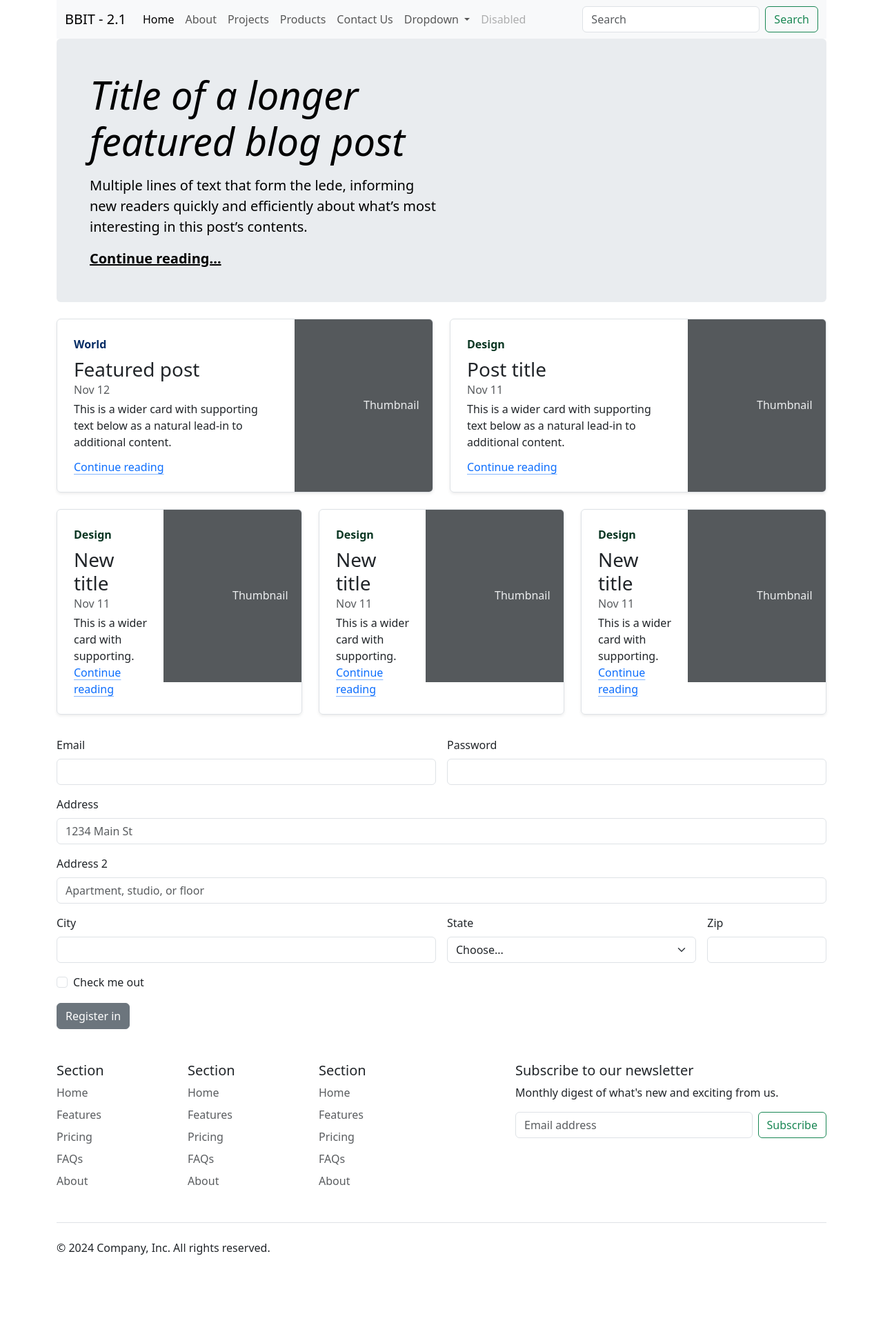
After one commit to mundabenj/a_wad, a PHP site: page /bts.html in a window 1280 px wide. The commit adds this page. Shown: the whole page at 69% size. Run offline with PHP 8.4, Linux system fonts and the light colour scheme.

Commit message:
implemented the bootstrap

```diff
--- /dev/null
+++ b/bts.html
@@ -0,0 +1,268 @@
+<!doctype html>
+<html lang="en">
+  <head>
+    <meta charset="utf-8">
+    <meta name="viewport" content="width=device-width, initial-scale=1">
+    <title>Bootstrap demo</title>
+
+    <link href="https://cdn.jsdelivr.net/npm/bootstrap@5.3.3/dist/css/bootstrap.min.css" rel="stylesheet" integrity="sha384-QWTKZyjpPEjISv5WaRU9OFeRpok6YctnYmDr5pNlyT2bRjXh0JMhjY6hW+ALEwIH" crossorigin="anonymous">
+
+    <link rel="stylesheet" href="customized_style.css">
+
+  </head>
+  <body>
+    <div class="container">
+        <!-- nav starts here -->
+        <nav class="navbar navbar-expand-lg bg-body-tertiary">
+            <div class="container-fluid">
+              <a class="navbar-brand" href="./">BBIT - 2.1</a>
+              <button class="navbar-toggler" type="button" data-bs-toggle="collapse" data-bs-target="#navbarSupportedContent" aria-controls="navbarSupportedContent" aria-expanded="false" aria-label="Toggle navigation">
+                <span class="navbar-toggler-icon"></span>
+              </button>
+              <div class="collapse navbar-collapse" id="navbarSupportedContent">
+                <ul class="navbar-nav me-auto mb-2 mb-lg-0">
+                  <li class="nav-item">
+                    <a class="nav-link active" aria-current="page" href="#">Home</a>
+                  </li>
+                  <li class="nav-item">
+                    <a class="nav-link" href="#">About</a>
+                  </li>
+                  <li class="nav-item">
+                    <a class="nav-link" href="#">Projects</a>
+                  </li>
+                  <li class="nav-item">
+                    <a class="nav-link" href="#">Products</a>
+                  </li>
+                  <li class="nav-item">
+                    <a class="nav-link" href="#">Contact Us</a>
+                  </li>
+                  <li class="nav-item dropdown">
+                    <a class="nav-link dropdown-toggle" href="#" role="button" data-bs-toggle="dropdown" aria-expanded="false">
+                      Dropdown
+                    </a>
+                    <ul class="dropdown-menu">
+                      <li><a class="dropdown-item" href="#">Action</a></li>
+                      <li><a class="dropdown-item" href="#">Another action</a></li>
+                      <li><hr class="dropdown-divider"></li>
+                      <li><a class="dropdown-item" href="#">Something else here</a></li>
+                    </ul>
+                  </li>
+                  <li class="nav-item">
+                    <a class="nav-link disabled" aria-disabled="true">Disabled</a>
+                  </li>
+                </ul>
+                <form class="d-flex" role="search">
+                  <input class="form-control me-2" type="search" placeholder="Search" aria-label="Search">
+                  <button class="btn btn-outline-success" type="submit">Search</button>
+                </form>
+              </div>
+            </div>
+          </nav>
+        <!-- nav ends here -->
+        <!-- banner starts here -->
+        <div class="p-4 p-md-5 mb-4 rounded text-body-emphasis bg-body-secondary">
+            <div class="col-lg-6 px-0">
+              <h1 class="display-4 fst-italic">Title of a longer featured blog post</h1>
+              <p class="lead my-3">Multiple lines of text that form the lede, informing new readers quickly and efficiently about what’s most interesting in this post’s contents.</p>
+              <p class="lead mb-0"><a href="#" class="text-body-emphasis fw-bold">Continue reading...</a></p>
+            </div>
+          </div>
+        <!-- banner ends here -->
+        <!-- featured starts here -->
+        <div class="row mb-2">
+            <div class="col-md-6">
+              <div class="row g-0 border rounded overflow-hidden flex-md-row mb-4 shadow-sm h-md-250 position-relative">
+                <div class="col p-4 d-flex flex-column position-static">
+                  <strong class="d-inline-block mb-2 text-primary-emphasis">World</strong>
+                  <h3 class="mb-0">Featured post</h3>
+                  <div class="mb-1 text-body-secondary">Nov 12</div>
+                  <p class="card-text mb-auto">This is a wider card with supporting text below as a natural lead-in to additional content.</p>
+                  <a href="#" class="icon-link gap-1 icon-link-hover stretched-link">
+                    Continue reading
+                    <svg class="bi"><use xlink:href="#chevron-right"/></svg>
+                  </a>
+                </div>
+                <div class="col-auto d-none d-lg-block">
+                  <svg class="bd-placeholder-img" width="200" height="250" xmlns="http://www.w3.org/2000/svg" role="img" aria-label="Placeholder: Thumbnail" preserveAspectRatio="xMidYMid slice" focusable="false"><title>Placeholder</title><rect width="100%" height="100%" fill="#55595c"/><text x="50%" y="50%" fill="#eceeef" dy=".3em">Thumbnail</text></svg>
+                </div>
+              </div>
+            </div>
+            <div class="col-md-6">
+              <div class="row g-0 border rounded overflow-hidden flex-md-row mb-4 shadow-sm h-md-250 position-relative">
+                <div class="col p-4 d-flex flex-column position-static">
+                  <strong class="d-inline-block mb-2 text-success-emphasis">Design</strong>
+                  <h3 class="mb-0">Post title</h3>
+                  <div class="mb-1 text-body-secondary">Nov 11</div>
+                  <p class="mb-auto">This is a wider card with supporting text below as a natural lead-in to additional content.</p>
+                  <a href="#" class="icon-link gap-1 icon-link-hover stretched-link">
+                    Continue reading
+                    <svg class="bi"><use xlink:href="#chevron-right"/></svg>
+                  </a>
+                </div>
+                <div class="col-auto d-none d-lg-block">
+                  <svg class="bd-placeholder-img" width="200" height="250" xmlns="http://www.w3.org/2000/svg" role="img" aria-label="Placeholder: Thumbnail" preserveAspectRatio="xMidYMid slice" focusable="false"><title>Placeholder</title><rect width="100%" height="100%" fill="#55595c"/><text x="50%" y="50%" fill="#eceeef" dy=".3em">Thumbnail</text></svg>
+                </div>
+              </div>
+            </div>
+            <div class="col-md-4">
+              <div class="row g-0 border rounded overflow-hidden flex-md-row mb-4 shadow-sm h-md-250 position-relative">
+                <div class="col p-4 d-flex flex-column position-static">
+                  <strong class="d-inline-block mb-2 text-success-emphasis">Design</strong>
+                  <h3 class="mb-0">New title</h3>
+                  <div class="mb-1 text-body-secondary">Nov 11</div>
+                  <p class="mb-auto">This is a wider card with supporting.</p>
+                  <a href="#" class="icon-link gap-1 icon-link-hover stretched-link">
+                    Continue reading
+                    <svg class="bi"><use xlink:href="#chevron-right"/></svg>
+                  </a>
+                </div>
+                <div class="col-auto d-none d-lg-block">
+                  <svg class="bd-placeholder-img" width="200" height="250" xmlns="http://www.w3.org/2000/svg" role="img" aria-label="Placeholder: Thumbnail" preserveAspectRatio="xMidYMid slice" focusable="false"><title>Placeholder</title><rect width="100%" height="100%" fill="#55595c"/><text x="50%" y="50%" fill="#eceeef" dy=".3em">Thumbnail</text></svg>
+                </div>
+              </div>
+            </div>
+            <div class="col-md-4">
+              <div class="row g-0 border rounded overflow-hidden flex-md-row mb-4 shadow-sm h-md-250 position-relative">
+                <div class="col p-4 d-flex flex-column position-static">
+                  <strong class="d-inline-block mb-2 text-success-emphasis">Design</strong>
+                  <h3 class="mb-0">New title</h3>
+                  <div class="mb-1 text-body-secondary">Nov 11</div>
+                  <p class="mb-auto">This is a wider card with supporting.</p>
+                  <a href="#" class="icon-link gap-1 icon-link-hover stretched-link">
+                    Continue reading
+                    <svg class="bi"><use xlink:href="#chevron-right"/></svg>
+                  </a>
+                </div>
+                <div class="col-auto d-none d-lg-block">
+                  <svg class="bd-placeholder-img" width="200" height="250" xmlns="http://www.w3.org/2000/svg" role="img" aria-label="Placeholder: Thumbnail" preserveAspectRatio="xMidYMid slice" focusable="false"><title>Placeholder</title><rect width="100%" height="100%" fill="#55595c"/><text x="50%" y="50%" fill="#eceeef" dy=".3em">Thumbnail</text></svg>
+                </div>
+              </div>
+            </div>
+            <div class="col-md-4">
+              <div class="row g-0 border rounded overflow-hidden flex-md-row mb-4 shadow-sm h-md-250 position-relative">
+                <div class="col p-4 d-flex flex-column position-static">
+                  <strong class="d-inline-block mb-2 text-success-emphasis">Design</strong>
+                  <h3 class="mb-0">New title</h3>
+                  <div class="mb-1 text-body-secondary">Nov 11</div>
+                  <p class="mb-auto">This is a wider card with supporting.</p>
+                  <a href="#" class="icon-link gap-1 icon-link-hover stretched-link">
+                    Continue reading
+                    <svg class="bi"><use xlink:href="#chevron-right"/></svg>
+                  </a>
+                </div>
+                <div class="col-auto d-none d-lg-block">
+                  <svg class="bd-placeholder-img" width="200" height="250" xmlns="http://www.w3.org/2000/svg" role="img" aria-label="Placeholder: Thumbnail" preserveAspectRatio="xMidYMid slice" focusable="false"><title>Placeholder</title><rect width="100%" height="100%" fill="#55595c"/><text x="50%" y="50%" fill="#eceeef" dy=".3em">Thumbnail</text></svg>
+                </div>
+              </div>
+            </div>
+          </div>
+        <!-- featured ends here -->
+        <!-- form starts here -->
+        <form class="row g-3">
+            <div class="col-md-6">
+              <label for="inputEmail4" class="form-label">Email</label>
+              <input type="email" class="form-control" id="inputEmail4">
+            </div>
+            <div class="col-md-6">
+              <label for="inputPassword4" class="form-label">Password</label>
+              <input type="password" class="form-control" id="inputPassword4">
+            </div>
+            <div class="col-12">
+              <label for="inputAddress" class="form-label">Address</label>
+              <input type="text" class="form-control" id="inputAddress" placeholder="1234 Main St">
+            </div>
+            <div class="col-12">
+              <label for="inputAddress2" class="form-label">Address 2</label>
+              <input type="text" class="form-control" id="inputAddress2" placeholder="Apartment, studio, or floor">
+            </div>
+            <div class="col-md-6">
+              <label for="inputCity" class="form-label">City</label>
+              <input type="text" class="form-control" id="inputCity">
+            </div>
+            <div class="col-md-4">
+              <label for="inputState" class="form-label">State</label>
+              <select id="inputState" class="form-select">
+                <option selected>Choose...</option>
+                <option>...</option>
+              </select>
+            </div>
+            <div class="col-md-2">
+              <label for="inputZip" class="form-label">Zip</label>
+              <input type="text" class="form-control" id="inputZip">
+            </div>
+            <div class="col-12">
+              <div class="form-check">
+                <input class="form-check-input" type="checkbox" id="gridCheck">
+                <label class="form-check-label" for="gridCheck">
+                  Check me out
+                </label>
+              </div>
+            </div>
+            <div class="col-12">
+              <button type="submit" class="btn btn-secondary">Register in</button>
+            </div>
+          </form>
+        <!-- form ends here -->
+        <!-- footer starts here -->
+        <footer class="py-5">
+            <div class="row">
+              <div class="col-6 col-md-2 mb-3">
+                <h5>Section</h5>
+                <ul class="nav flex-column">
+                  <li class="nav-item mb-2"><a href="#" class="nav-link p-0 text-body-secondary">Home</a></li>
+                  <li class="nav-item mb-2"><a href="#" class="nav-link p-0 text-body-secondary">Features</a></li>
+                  <li class="nav-item mb-2"><a href="#" class="nav-link p-0 text-body-secondary">Pricing</a></li>
+                  <li class="nav-item mb-2"><a href="#" class="nav-link p-0 text-body-secondary">FAQs</a></li>
+                  <li class="nav-item mb-2"><a href="#" class="nav-link p-0 text-body-secondary">About</a></li>
+                </ul>
+              </div>
+
+              <div class="col-6 col-md-2 mb-3">
+                <h5>Section</h5>
+                <ul class="nav flex-column">
+                  <li class="nav-item mb-2"><a href="#" class="nav-link p-0 text-body-secondary">Home</a></li>
+                  <li class="nav-item mb-2"><a href="#" class="nav-link p-0 text-body-secondary">Features</a></li>
+                  <li class="nav-item mb-2"><a href="#" class="nav-link p-0 text-body-secondary">Pricing</a></li>
+                  <li class="nav-item mb-2"><a href="#" class="nav-link p-0 text-body-secondary">FAQs</a></li>
+                  <li class="nav-item mb-2"><a href="#" class="nav-link p-0 text-body-secondary">About</a></li>
+                </ul>
+              </div>
+
+              <div class="col-6 col-md-2 mb-3">
+                <h5>Section</h5>
+                <ul class="nav flex-column">
+                  <li class="nav-item mb-2"><a href="#" class="nav-link p-0 text-body-secondary">Home</a></li>
+                  <li class="nav-item mb-2"><a href="#" class="nav-link p-0 text-body-secondary">Features</a></li>
+                  <li class="nav-item mb-2"><a href="#" class="nav-link p-0 text-body-secondary">Pricing</a></li>
+                  <li class="nav-item mb-2"><a href="#" class="nav-link p-0 text-body-secondary">FAQs</a></li>
+                  <li class="nav-item mb-2"><a href="#" class="nav-link p-0 text-body-secondary">About</a></li>
+                </ul>
+              </div>
+
+              <div class="col-md-5 offset-md-1 mb-3">
+                <form>
+                  <h5>Subscribe to our newsletter</h5>
+                  <p>Monthly digest of what's new and exciting from us.</p>
+                  <div class="d-flex flex-column flex-sm-row w-100 gap-2">
+                    <label for="newsletter1" class="visually-hidden">Email address</label>
+                    <input id="newsletter1" type="text" class="form-control" placeholder="Email address">
+                    <button class="btn btn-outline-success" type="button">Subscribe</button>
+                  </div>
+                </form>
+              </div>
+            </div>
+
+            <div class="d-flex flex-column flex-sm-row justify-content-between py-4 my-4 border-top">
+              <p>&copy; 2024 Company, Inc. All rights reserved.</p>
+              <ul class="list-unstyled d-flex">
+                <li class="ms-3"><a class="link-body-emphasis" href="#"><svg class="bi" width="24" height="24"><use xlink:href="#twitter"/></svg></a></li>
+                <li class="ms-3"><a class="link-body-emphasis" href="#"><svg class="bi" width="24" height="24"><use xlink:href="#instagram"/></svg></a></li>
+                <li class="ms-3"><a class="link-body-emphasis" href="#"><svg class="bi" width="24" height="24"><use xlink:href="#facebook"/></svg></a></li>
+              </ul>
+            </div>
+          </footer>
+        <!-- footer ends here -->
+      </div>
+    <script src="https://cdn.jsdelivr.net/npm/bootstrap@5.3.3/dist/js/bootstrap.bundle.min.js" integrity="sha384-YvpcrYf0tY3lHB60NNkmXc5s9fDVZLESaAA55NDzOxhy9GkcIdslK1eN7N6jIeHz" crossorigin="anonymous"></script>
+  </body>
+</html>
--- a/css/structureStyle.css
+++ b/css/structureStyle.css
@@ -1,6 +1,5 @@
 body{
     background-color: rgb(233, 233, 233);
-    /* background-image: url('images/bg/liane.jpg'); */
     margin: 0;
 }
 *{
@@ -19,7 +18,6 @@ body{
     clear: both;
 }
 
-
 .footer{
     background-color: rgb(83, 81, 78);
     padding: 20px;
--- a/products.html
+++ b/products.html
@@ -12,7 +12,6 @@
             <a href="projects.html">Our Projects</a>
             <a href="products.html">Our Products</a>
             <a href="contacts.html">Contact Us</a>
-
             <div class="toplink-right">
                 <a href="signup.html">Sign Up</a>
                 <a href="signin.html">Sign In</a>
```
Lines whose indentation alone changed are shown as unchanged.
